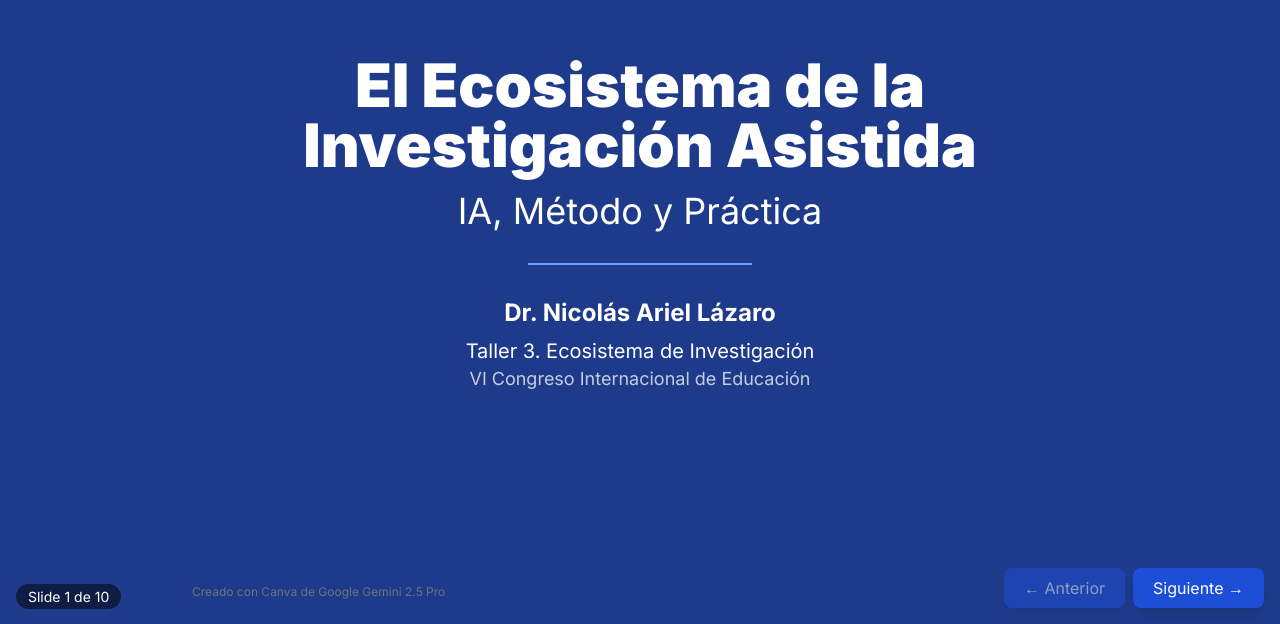
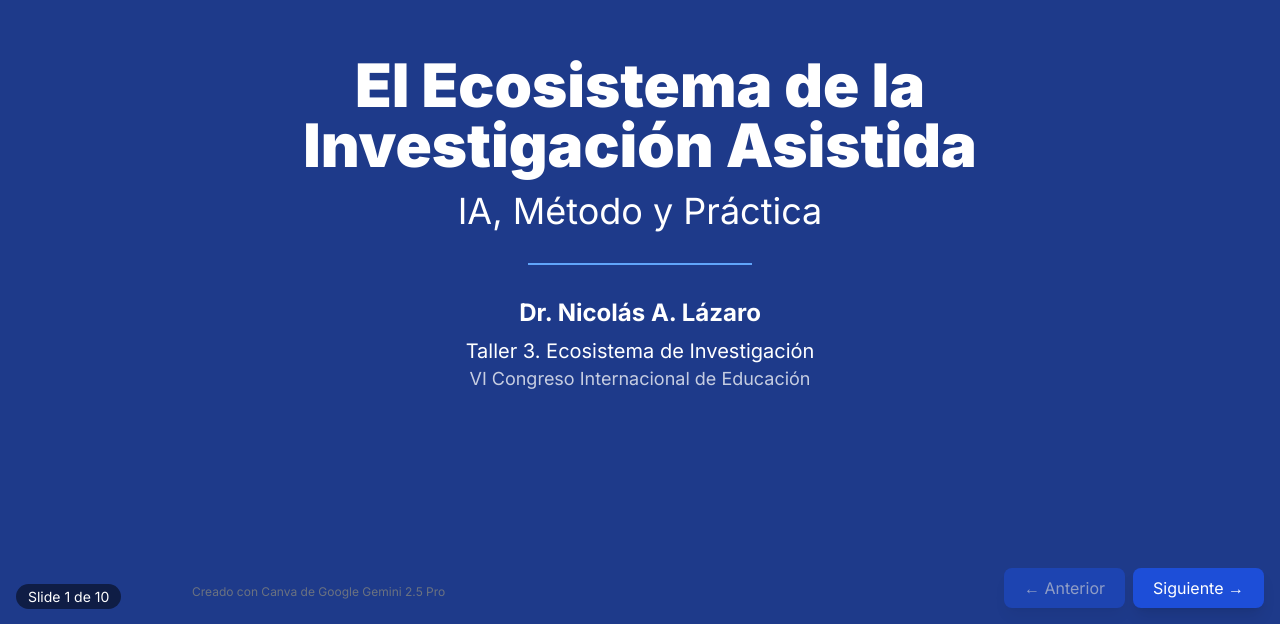
Before and after one commit to nicolazaro/t3, a plain HTML site: page index.html in a window 1280 px wide. Shown: the part 176-800 px from the top of the page. Drawn offline with nearby package versions, Linux system fonts and the light colour scheme.

Commit message:
Update author's name format in index.html

```diff
--- a/index.html
+++ b/index.html
@@ -39,7 +39,7 @@
                 <h1 class="text-4xl lg:text-6xl font-black mb-4">El Ecosistema de la Investigación Asistida</h1>
                 <p class="text-2xl lg:text-4xl font-light mb-8">IA, Método y Práctica</p>
                 <div class="border-t-2 border-blue-400 w-1/4 mx-auto mb-8"></div>
-                <p class="text-xl lg:text-2xl font-bold">Dr. Nicolás Ariel Lázaro</p>
+                <p class="text-xl lg:text-2xl font-bold">Dr. Nicolás A. Lázaro</p>
                 <p class="text-lg lg:text-xl mt-2">Taller 3. Ecosistema de Investigación</p>
                 <p class="text-md lg:text-lg opacity-75">VI Congreso Internacional de Educación</p>
                 <p class="text-xs text-gray-500 absolute bottom-6">Creado con Canva de Google Gemini 2.5 Pro</p>
```
